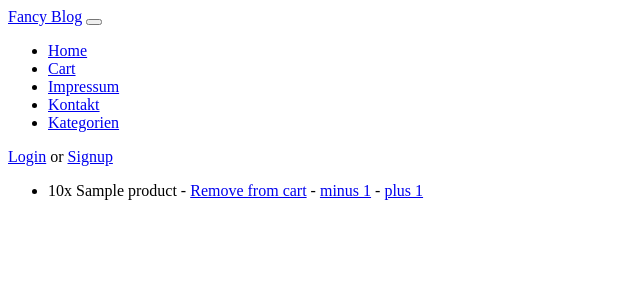
After one commit to derhofbauer/sae-wdd918, a PHP site: the page made by mvc/app/Views/Templates/cart.php in a window 1280 px wide. The commit adds this page. Shown: the top 300 px of the page, without its empty margins (0-640 px from the left). Run offline with PHP 8.4, Linux system fonts and the light colour scheme; the template is opened without the code that fills it: most values are stand-ins (such as "Sample title", 1, 10 or a date in 2020); data that the repository does not hold is empty.

Commit message:
[FEATURE] implement session cart
Signed-off-by: Alexander Hofbauer <hofbauer.alexander@gmail.com>

```diff
--- a/mvc/app/Views/Partials/header.php
+++ b/mvc/app/Views/Partials/header.php
@@ -36,6 +36,9 @@
                     <a class="nav-link" href="index.php">Home</a>
                 </li>
                 <li class="nav-item">
+                    <a href="cart" class="nav-link">Cart</a>
+                </li>
+                <li class="nav-item">
                     <a class="nav-link" href="index.php?page=imprint">Impressum</a>
                 </li>
                 <li class="nav-item">
--- /dev/null
+++ b/mvc/app/Views/Templates/cart.php
@@ -0,0 +1,7 @@
+<ul>
+    <?php foreach ($products as $product): ?>
+    <li><?php echo $product->quantity; ?>x <?php echo $product->name; ?> - <a href="cart/update/<?php echo $product->id; ?>/0">Remove from cart</a> -
+        <a href="cart/update/<?php echo $product->id; ?>/<?php echo $product->quantity - 1; ?>">minus 1</a> -
+        <a href="cart/update/<?php echo $product->id; ?>/<?php echo $product->quantity + 1; ?>">plus 1</a></li>
+    <?php endforeach; ?>
+</ul>
--- a/mvc/app/Views/Templates/product.php
+++ b/mvc/app/Views/Templates/product.php
@@ -17,3 +17,5 @@ if (\App\Models\User::isLoggedin() && \Core\Libs\Session::get('is_admin')):
         <img src="storage/<?php echo $image; ?>" alt="<?php echo $product->name; ?>" width="150">
     <?php endforeach; ?>
 </div>
+
+<a href="cart/add/<?php echo $product->id; ?>/1">Add To Cart</a>
--- a/mvc/app/routes.php
+++ b/mvc/app/routes.php
@@ -21,5 +21,9 @@ return [
     "/logout" => "LoginController.doLogout",
 
     "/signup" => "SignupController.showForm",
-    "/do-signup" => "SignupController.doSignup"
+    "/do-signup" => "SignupController.doSignup",
+
+    "/cart/add/:productId/:quantity" => "CartController.addProductToCart",
+    "/cart/update/:productId/:quantity" => "CartController.updateProductInCart",
+    "/cart" => "CartController.list"
 ];
```
Also changed, not shown: mvc/app/Controllers/CartController.php (+33 -0 lines).
